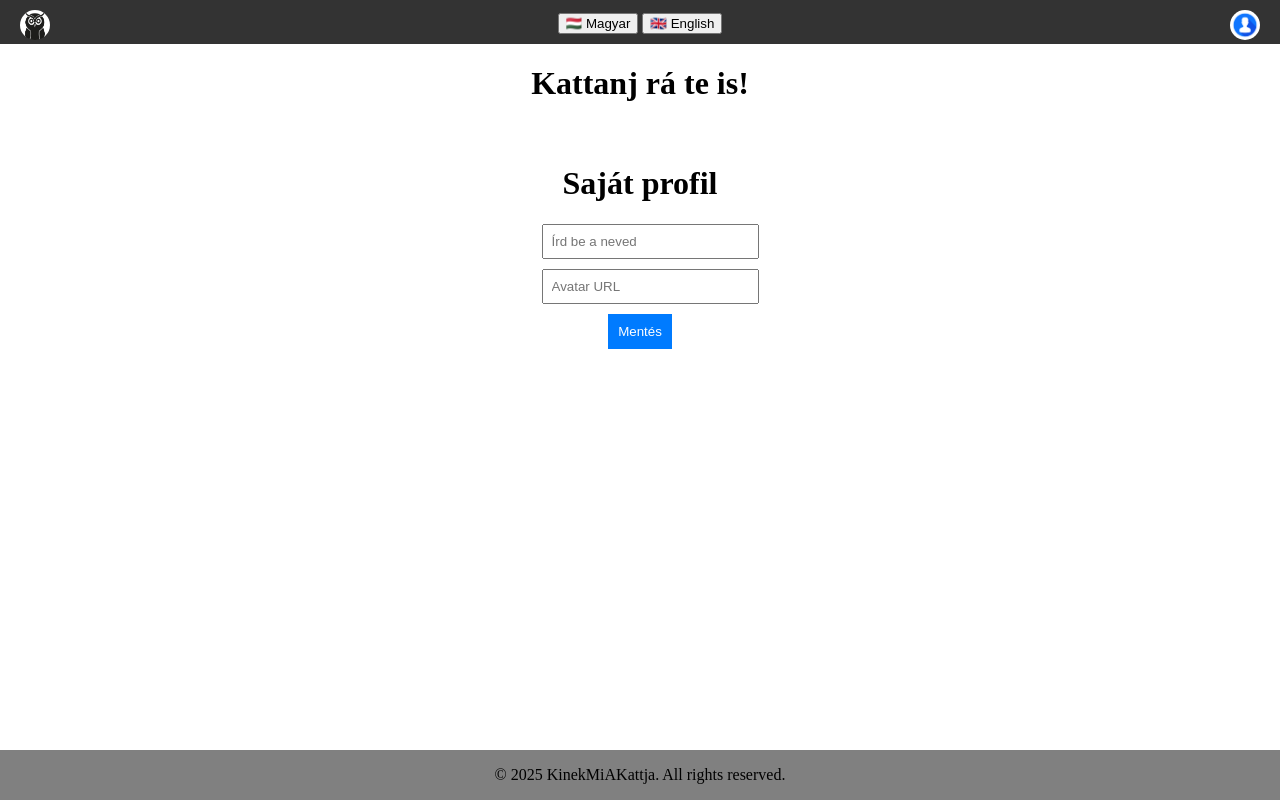
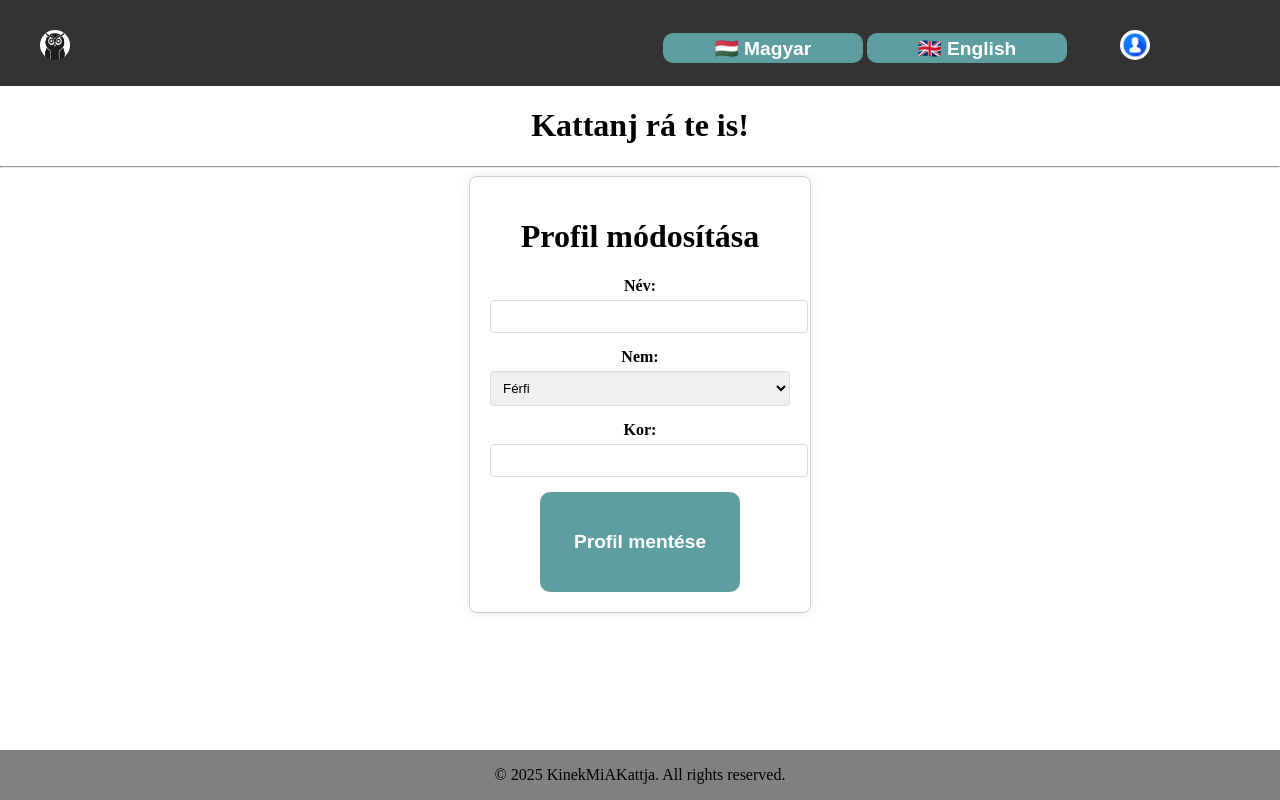
Before and after one commit to kinekmiakattja/kinekmiakattja, a Vue app: page /profile in a window 1280 px wide. Built offline with nearby package versions, Linux system fonts and the light colour scheme.

Commit message:
fixing some issues

```diff
--- a/src/App.vue
+++ b/src/App.vue
@@ -2,11 +2,9 @@
   <div class="app-container">
     <Navbar />
     <div class="content">
-      <div class="title"><h1>Kattanj rá te is!</h1></div>
+      <div class="title"><h1>{{ t('slogan') }}</h1><hr /></div>
       <div class="container">
-        <div class="box ads-container" ref="adContainer"><AdBannerVertical /></div>
         <div class="box"><router-view /></div>
-        <div class="box ads-container" ref="adContainer"><AdBannerVertical /></div>
       </div>
       <div ref="adContainer" class="ads-container"><AdBannerHorizontal /></div>
     </div>
@@ -19,8 +17,10 @@ import AdBannerVertical from '@/components/AdBannerVertical.vue';
 import AdBannerHorizontal from '@/components/AdBannerHorizontal.vue';
 import Footer from '@/components/Footer.vue';
 import Navbar from '@/components/Navbar.vue';
+import { useI18n } from 'vue-i18n';
+import { onMounted, ref } from "vue";
 
-import { onMounted, ref } from "vue";
+const { t } = useI18n(); // Get the `t` function
 
 const adContainer = ref<HTMLElement | null>(null);
 
@@ -47,6 +47,8 @@ onMounted(() => {
 
 .content {
   flex: 1; /* Takes up remaining space, pushing the footer down */
+  display: flex;
+  flex-direction: column;
 }
 
 .title {
@@ -76,4 +78,8 @@ onMounted(() => {
   min-height: 90px;
   background-color: transparent;
 }
+
+footer {
+  margin-top: auto;
+}
 </style>
--- a/src/components/AdBannerHorizontal.vue
+++ b/src/components/AdBannerHorizontal.vue
@@ -5,8 +5,7 @@
       data-ad-client="ca-pub-6985347055044874"
       data-ad-slot="6071808119"
       data-ad-format="horizontal"
-      data-full-width-responsive="true"
-      :data-ad-loaded="adLoaded">
+      data-full-width-responsive="true">
     </ins>
   </div>
 </template>
@@ -15,17 +14,16 @@
 import { onMounted, ref, nextTick } from "vue";
 
 const adContainer = ref<HTMLElement | null>(null);
-const adLoaded = ref(false); // Track if the ad has been loaded
 
 const loadAd = () => {
   if (window.adsbygoogle && adContainer.value) {
     const adElement = adContainer.value.querySelector('.adsbygoogle');
 
-    // Check if the ad has already been loaded by checking a custom attribute
+    // Check if the ad element is empty or already has an ad
     if (adElement && !adElement.hasAttribute('data-ad-loaded')) {
       adElement.setAttribute('data-ad-loaded', 'true'); // Mark as loaded
+      // Push the ad only if the ad slot is empty
       (window.adsbygoogle = window.adsbygoogle || []).push({});
-      adLoaded.value = true; // Mark the ad as loaded in Vue state
     }
   }
 };
--- a/src/components/AdBannerVertical.vue
+++ b/src/components/AdBannerVertical.vue
@@ -17,6 +17,7 @@ const adContainer = ref<HTMLElement | null>(null);
 
 const loadAd = () => {
   if (window.adsbygoogle && adContainer.value) {
+    // Check if the ad is already loaded within the container
     if (!adContainer.value.dataset.adLoaded) {
       adContainer.value.dataset.adLoaded = "true"; // Prevent multiple loads
       (window.adsbygoogle = window.adsbygoogle || []).push({});
@@ -26,7 +27,7 @@ const loadAd = () => {
 
 onMounted(async () => {
   await nextTick(); // Ensure DOM updates first
-  setTimeout(loadAd, 1500);
+  setTimeout(loadAd, 1500); // Delay ad loading slightly to avoid errors
 });
 </script>
 
--- a/src/components/LanguageSelection.vue
+++ /dev/null
@@ -1,31 +0,0 @@
-<template>
-    <table class="table">
-      <tbody>
-        <tr>
-          <!-- Language switcher -->
-          <td><button @click="changeLanguage('hu')" class="button">Magyar</button></td>
-          <td><button @click="changeLanguage('en')" class="button">English</button></td>
-        </tr>
-      </tbody>
-    </table>
-</template>
-
-  <script setup>
-  import { useI18n } from 'vue-i18n';
-  import { useRouter } from 'vue-router';
-
-  const { t, locale } = useI18n();  // Destructure the i18n instance
-  const router = useRouter();
-
-  const changeLanguage = (lang) => {
-    locale.value = lang;  // Change language on button click
-    router.push('/kattok');
-  };
-
-  const buttonOtherClicked = () => {
-    router.push('/egyeb');
-  };
-  </script>
-
-  <style scoped>
-  </style>
--- /dev/null
+++ b/src/components/LanguageSwitcher.vue
@@ -0,0 +1,31 @@
+<template>
+    <div>
+        <table class="table">
+          <tbody>
+            <tr>
+              <!-- Language switcher -->
+              <td><button @click="changeLanguage('hu')" class="button">🇭🇺 Magyar</button></td>
+              <td><button @click="changeLanguage('en')" class="button">🇬🇧 English</button></td>
+            </tr>
+          </tbody>
+        </table>
+    </div>
+</template>
+
+<script setup lang="ts">
+import { useI18n } from 'vue-i18n';  // Import useI18n hook
+
+// Access i18n instance
+const { locale } = useI18n();  // This gives you the 'locale' reactive property
+
+// Function to change the language
+const changeLanguage = (lang: string) => {
+    locale.value = lang;  // Dynamically set the new locale
+};
+</script>
+
+<style scoped>
+.button {
+    height: 30px;
+}
+</style>
--- a/src/components/Navbar.vue
+++ b/src/components/Navbar.vue
@@ -1,47 +1,31 @@
 <template>
   <nav class="navbar">
-    <div class="nav-left">
-      <router-link to="/" class="logo"><img :src="sitelogo" alt="App Logo" class="logo" /></router-link>
+    <div class="nav-left container">
+      <div class="box">
+        <router-link to="/" class="logo">
+          <img :src="sitelogo" alt="App Logo" class="logo" />
+        </router-link>
+      </div>
     </div>
     <div class="nav-middle">
-      <table class="table">
-        <tbody>
-          <tr>
-            <!-- Language switcher -->
-            <td><button @click="changeLanguage('hu')" class="navbarButton">🇭🇺 Magyar</button></td>
-            <td><button @click="changeLanguage('en')" class="navbarButton">🇬🇧 English</button></td>
-        </tr>
-      </tbody>
-    </table>
     </div>
-    <div class="nav-right">
-      <router-link to="/profile" class="profile-button">
-        <img :src="profilelogo" alt="Profile Logo" class="logo" />
-      </router-link>
+    <div class="nav-right container">
+      <div class="box">
+        <LanguageSwitcher />
+      </div>
+      <div class="box">
+        <router-link to="/profile" class="profile-button">
+          <img :src="profilelogo" alt="Profile Logo" class="logo" />
+        </router-link>
+      </div>
     </div>
   </nav>
 </template>
 
 <script setup>
-import { ref, onMounted } from 'vue';
-import { useI18n } from 'vue-i18n';
 import sitelogo from '@/assets/owl-logo.png';
 import profilelogo from '@/assets/profile-logo.png';
-
-const profile = ref({ avatar: '' });
-
-const changeLanguage = (lang) => {
-    locale.value = lang;  // Change language on button click
-    router.push('/kattok');
-};
-
-// Load profile from localStorage
-onMounted(() => {
-  const savedProfile = JSON.parse(localStorage.getItem('profile'));
-  if (savedProfile) {
-    profile.value = savedProfile;
-  }
-});
+import LanguageSwitcher from '@/components/LanguageSwitcher.vue';
 </script>
 
 <style scoped>
@@ -65,4 +49,17 @@ onMounted(() => {
   height: 30px;
   border-radius: 50%;
 }
+
+.container {
+  display: flex;
+  gap: 10px; /* Adds spacing between the boxes */
+}
+
+.box {
+  padding: 20px;
+}
+
+.button {
+  height: 30px;
+}
 </style>
--- a/src/i18n/index.ts
+++ b/src/i18n/index.ts
@@ -3,10 +3,10 @@ import { createI18n } from 'vue-i18n';
 // Define your translations
 const messages = {
   en: {
-    engslogan: 'Kattanj rá!',
+    slogan: 'Click on it too!',
   },
   hu: {
-    hunslogen: 'Click on it!',
+    slogan: 'Kattanj rá te is!',
   },
   // Add more languages here...
 };
@@ -14,7 +14,7 @@ const messages = {
 // Create the i18n instance
 const i18n = createI18n({
   legacy: false,  // Use Composition API
-  locale: 'en',   // Set default locale
+  locale: 'hu',   // Set default locale
   messages,       // Pass the messages
 });
 
--- a/src/main.ts
+++ b/src/main.ts
@@ -1,8 +1,10 @@
 import { createApp } from 'vue';
 import App from '@/App.vue';
-import router from '@/router'; // If using Vue Router
-import '@/assets/style.css'; // If using global styles
+import router from '@/router'; // using Vue Router
+import '@/assets/style.css'; // using global styles
+import i18n from '@/i18n';
 
 const app = createApp(App);
 app.use(router);
+app.use(i18n);
 app.mount('#app');
--- a/src/views/Profile.vue
+++ b/src/views/Profile.vue
@@ -1,50 +1,92 @@
 <template>
-  <div class="profile-container">
-    <h1>Saját profil</h1>
-    <input v-model="profile.name" type="text" placeholder="Írd be a neved" />
-    <input v-model="profile.avatar" type="text" placeholder="Avatar URL" />
-    <button @click="saveProfile">Mentés</button>
+  <div class="profile-page">
+    <h1>Profil módosítása</h1>
+    <form @submit.prevent="saveProfile">
+      <div class="form-group">
+        <label for="name">Név:</label>
+        <input v-model="profile.name" type="text" id="name" required />
+      </div>
+
+      <div class="form-group">
+        <label for="gender">Nem:</label>
+        <select v-model="profile.gender" id="gender" required>
+          <option value="male">Férfi</option>
+          <option value="female">Nő</option>
+          <option value="other">Egyéb</option>
+        </select>
+      </div>
+
+      <div class="form-group">
+        <label for="age">Kor:</label>
+        <input v-model="profile.age" type="number" id="age" required min="1" />
+      </div>
+
+      <button type="submit" class="button">Profil mentése</button>
+    </form>
+
+    <div v-if="savedProfile">
+      <h2>Profilod</h2>
+      <p><strong>Név:</strong> {{ savedProfile.name }}</p>
+      <p><strong>Nem:</strong> {{ savedProfile.gender }}</p>
+      <p><strong>Kor:</strong> {{ savedProfile.age }}</p>
+    </div>
   </div>
 </template>
 
 <script setup>
-import { ref, onMounted } from 'vue';
-import { useRouter } from 'vue-router';
+import { ref } from 'vue';
 
-const router = useRouter();
-const profile = ref({ name: '', avatar: '' });
-
-onMounted(() => {
-  const savedProfile = JSON.parse(localStorage.getItem('profile'));
-  if (savedProfile) {
-    profile.value = savedProfile;
-  }
+// Reactive state for the profile
+const profile = ref({
+  name: '',
+  gender: 'male',
+  age: null
 });
 
+// Reactive state to store saved profile
+const savedProfile = ref(null);
+
+// Save the profile
 const saveProfile = () => {
-  localStorage.setItem('profile', JSON.stringify(profile.value));
-  router.push('/'); // Redirect to home after saving
+  savedProfile.value = { ...profile.value }; // Save the profile data
+  alert('Profil mentve!');
 };
 </script>
 
 <style scoped>
-.profile-container {
-  max-width: 400px;
-  margin: auto;
+.profile-page {
+  width: 300px;
+  margin: 0 auto;
   padding: 20px;
+  border: 1px solid #ccc;
+  border-radius: 8px;
+  box-shadow: 0 0 10px rgba(0, 0, 0, 0.1);
+}
+
+h1 {
   text-align: center;
 }
-input {
+
+.form-group {
+  margin-bottom: 15px;
+}
+
+label {
   display: block;
+  font-weight: bold;
+}
+
+input,
+select {
   width: 100%;
-  margin: 10px 0;
   padding: 8px;
+  margin-top: 5px;
+  border: 1px solid #ddd;
+  border-radius: 4px;
 }
-button {
-  padding: 10px;
-  background: #007bff;
-  color: white;
-  border: none;
-  cursor: pointer;
+
+h2 {
+  text-align: center;
+  margin-top: 20px;
 }
 </style>
```
